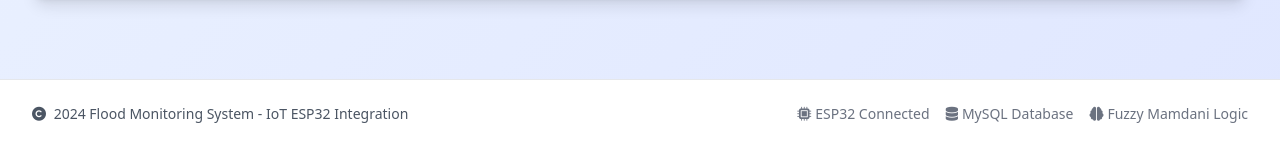
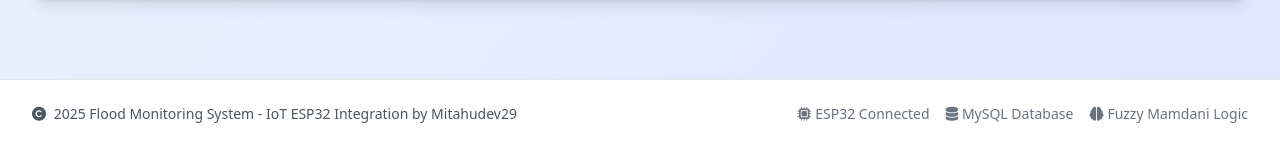
Before and after one commit to rsydfhmy03/Flood-Detection-System, a Flask app: page / in a window 1280 px wide. Shown: the part 1452-1600 px from the top of the page. Run offline with Flask 3, Linux system fonts and the light colour scheme; the visitor is signed in with stand-in values (Sample User, id 1); some libraries are stand-ins or nearby versions.

Commit message:
update watermark

```diff
--- a/templates/base.html
+++ b/templates/base.html
@@ -124,7 +124,7 @@
             <div class="flex justify-between items-center">
                 <div class="text-gray-600 text-sm">
                     <i class="fas fa-copyright mr-1"></i>
-                    2024 Flood Monitoring System - IoT ESP32 Integration
+                    2025 Flood Monitoring System - IoT ESP32 Integration by Mitahudev29
                 </div>
                 <div class="flex space-x-4 text-sm text-gray-500">
                     <span><i class="fas fa-microchip mr-1"></i>ESP32 Connected</span>
--- a/utils/pdf_generator.py
+++ b/utils/pdf_generator.py
@@ -121,7 +121,7 @@ class FloodMonitoringPDF:
 
         canvas.setFillColor(colors.HexColor('#6b7280'))
         canvas.setFont('Helvetica', 8)
-        canvas.drawString(20, 15, "© 2024 Sistem Peringatan Dini Banjir Desa Rowokangkung - Kabupaten Lumajang")
+        canvas.drawString(20, 15, "© 2025 Sistem Peringatan Dini Banjir Desa Rowokangkung - Kabupaten Lumajang by Mitahudev29")
         canvas.drawRightString(self.width - 20, 15, f"Halaman {doc.page}")
 
         canvas.restoreState()
```
